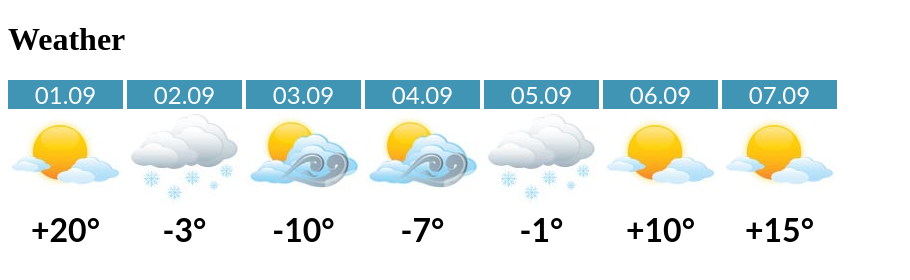
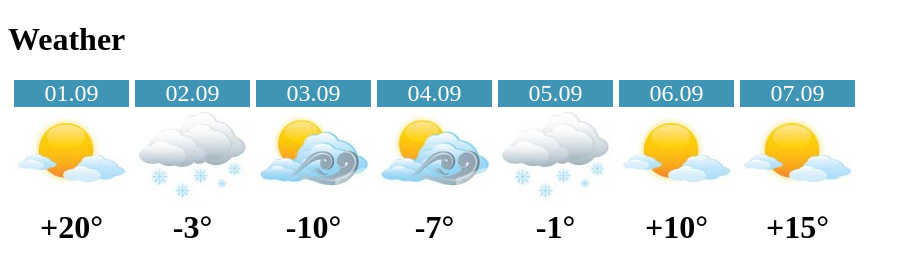
Before and after one commit to Qidsen/web_sprint00, a plain HTML site: page t10/index.html in a window 1280 px wide. Shown: the whole page, without its empty margins (0-910 px from the left). Drawn offline with Linux system fonts and the light colour scheme.

Commit message:
web_sprint00 yvovnenko

```diff
--- a/t05/style.css
+++ b/t05/style.css
@@ -2,9 +2,10 @@ h1{
 	background-color: red;
 	text-align: center;
 	position: relative;
-	vertical-align: sub;
 }
 span {
+	position: relative;
+	top: 30px;
 	color: white;
 	font-family: 'Arial';
 	font-weight: bold;
--- a/t06/style.css
+++ b/t06/style.css
@@ -1,7 +1,7 @@
 #rainbow-block {
 	height: 100px;
 	width: 100%;
-	background: linear-gradient(to right, red, orange, yellow, green, cyan, blue, purple);
+	background: linear-gradient(to right, red, orange, yellow, green, blue, purple, pink);
 }
 
 #horn-block {
--- a/t07/style.css
+++ b/t07/style.css
@@ -17,6 +17,10 @@ tbody>tr{
 }
 
 #name1, #name2 {
+	padding-top: 5px;
+	padding-bottom: 5px;
+	padding-left: 50px;
+	padding-right: 50px;
 	color: white;
 	font-weight: bold;
 }
--- a/t10/index.html
+++ b/t10/index.html
@@ -1,67 +1,65 @@
 <!DOCTYPE html>
-<html lang="en">
+<html>
 <head>
+  <link rel="stylesheet" href="style.css">
   <meta charset="UTF-8">
-  <title>Weather</title>
-  <meta name="description"content="t09. bLink182">
-  <link rel="stylesheet"href="style.css">
+  <title>t10</title>
 </head>
-
 <body>
   <h1>Weather</h1>
 
-  <div class="cards-wrapper">
-    <div class="weather-card">
-      <div class="weather-card__header">01.09</div>
-      <div class="weather-card__body">
+  <div class="weather">
+    <div class="info-weather">
+      <div class="block-weather">01.09</div>
+      <div class="text">
         <img src="assets/images/sun.jpg" alt="sun">
         <span>+20°</span>
       </div>
     </div>
 
-    <div class="weather-card">
-      <div class="weather-card__header">02.09</div>
-      <div class="weather-card__body">
+    <div class="info-weather">
+      <div class="block-weather">02.09</div>
+      <div class="text">
         <img src="assets/images/snow.jpg" alt="sun">
         <span>-3°</span>
       </div>
     </div>
 
-    <div class="weather-card">
-      <div class="weather-card__header">03.09</div>
-      <div class="weather-card__body">
+    <div class="info-weather">
+      <div class="block-weather">03.09</div>
+      <div class="text">
         <img src="assets/images/blizzard.jpg" alt="sun">
         <span>-10°</span>
       </div>
     </div>
 
-    <div class="weather-card">
-      <div class="weather-card__header">04.09</div>
-      <div class="weather-card__body">
+    <div class="info-weather">
+      <div class="block-weather">04.09</div>
+      <div class="text">
         <img src="assets/images/blizzard.jpg" alt="sun">
         <span>-7°</span>
       </div>
     </div>
 
-    <div class="weather-card">
-      <div class="weather-card__header">05.09</div>
-      <div class="weather-card__body">
+    <div class="info-weather">
+      <div class="block-weather">05.09</div>
+      <div class="text">
         <img src="assets/images/snow.jpg" alt="sun">
         <span>-1°</span>
       </div>
     </div>
 
-    <div class="weather-card">
-      <div class="weather-card__header">06.09</div>
-      <div class="weather-card__body">
+    <div class="info-weather">
+      <div class="block-weather">06.09</div>
+      <div class="text">
         <img src="assets/images/sun.jpg" alt="sun">
         <span>+10°</span>
       </div>
     </div>
 
-    <div class="weather-card">
-      <div class="weather-card__header">07.09</div>
-      <div class="weather-card__body">
+    <div class="info-weather">
+      <div class="block-weather">07.09</div>
+      <div class="text">
         <img src="assets/images/sun.jpg" alt="sun">
         <span>+15°</span>
       </div>
@@ -69,5 +67,4 @@
   </div>
 
 </body>
-
 </html>
--- a/t10/style.css
+++ b/t10/style.css
@@ -1,32 +1,28 @@
-.weather-card {
-  width: 115px;
-  margin-left: 4px;
+.weather {
+  display: flex;
 }
 
-.weather-card:first-child {
-  margin-left: 0;
+.info-weather {
+  width: 115px;
+  margin-left: 6px;
 }
 
-.weather-card:hover {
+.info-weather:hover {
   box-shadow: 0px 0px 8px 4px rgba(0, 0, 0, 0.2);
 }
 
-.weather-card__header {
+.block-weather {
   text-align: center;
   background-color: #4095b5;
   font-size: 1.5em;
   color: white;
-  font-family: Lato;
+  font-family: 'Lato Regular';
   font-weight: 400;
 }
 
-.weather-card__body {
+.text {
+  font-family: 'Lato Bold';
   font-size: 2em;
-  font-family: Lato;
   font-weight: 700;
   text-align: center;
 }
-
-.cards-wrapper {
-  display: flex;
-}
```
Also changed, not shown: t09/style.css (+4 -4 lines), t11/style.css (+10 -12 lines), t08/index.html (line endings or trailing spaces).
